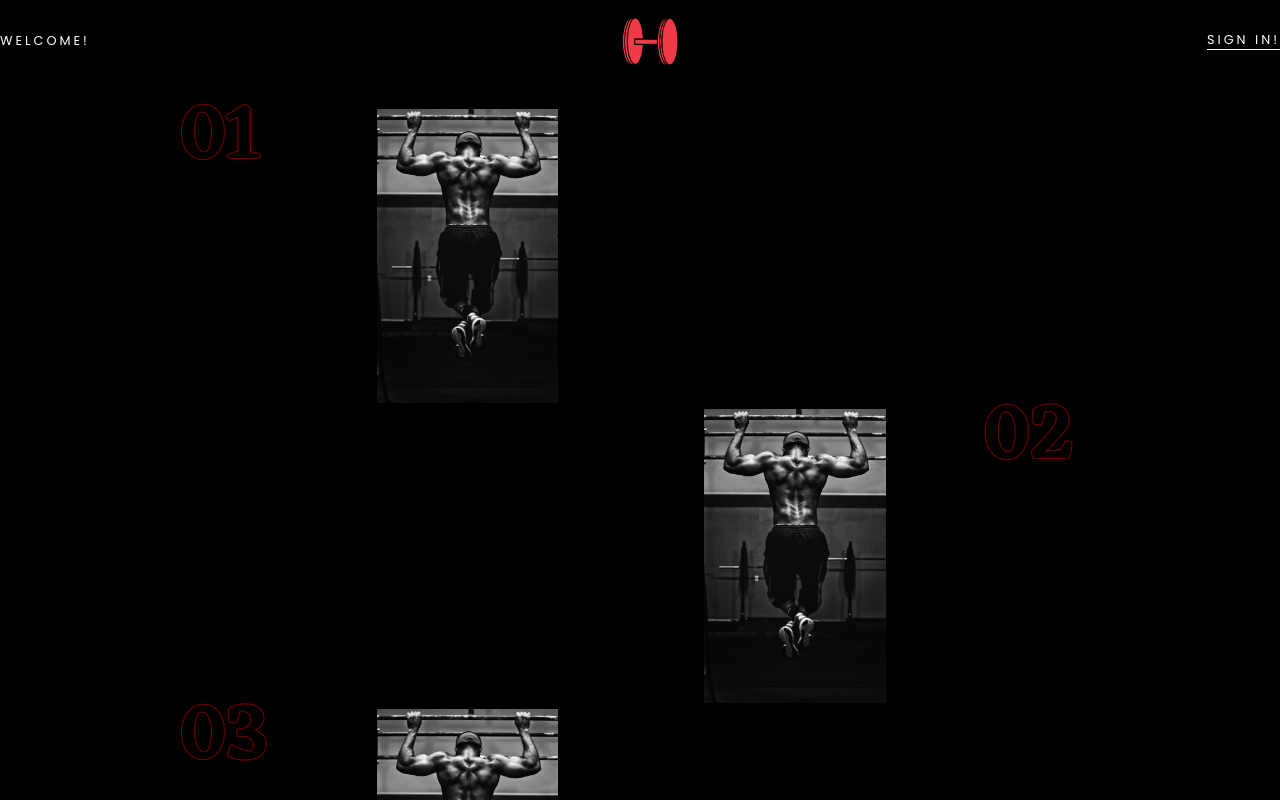
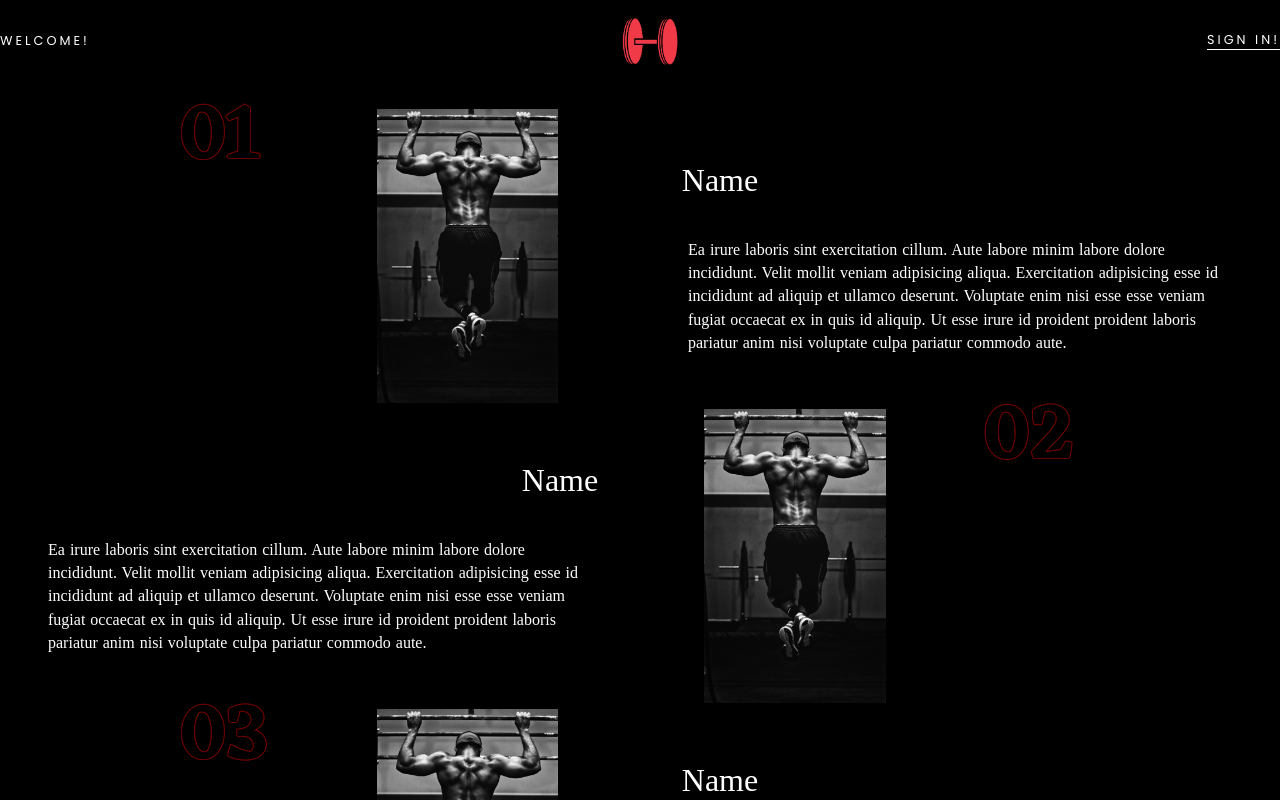
Before and after one commit to ChrisCodeCole/temp-dotnet-cra, a React (Create React App) app: page /connections in a window 1280 px wide. Built offline with nearby package versions, Linux system fonts and the light colour scheme; a web font is replaced by a local one.

Commit message:
add color attribute to Description component in Connections.js

```diff
--- a/src/containers/About/About.js
+++ b/src/containers/About/About.js
@@ -1,5 +1,5 @@
 import React from 'react';
-import classes from './About1.module.css';
+import classes from './About.module.css';
 import NavBar from '../../components/Navbar/NavBar';
 import Header from '../../components/Header/Header';
 import Image from '../../components/Image/Image';
@@ -14,7 +14,12 @@ const About = () => {
 					className='headerImage'
 					style={{ gridArea: 'headerImage' }}
 				>
-					<Header headerText='About' style={{ gridArea: 'header' }} />
+					<Header
+						headerText='About'
+						style={{
+							gridArea: 'header',
+						}}
+					/>
 					<Image style={{ gridArea: 'image' }} />
 				</div>
 				<div className='textInfo' style={{ gridArea: 'textInfo' }}>
--- a/src/containers/About/About.module.css
+++ b/src/containers/About/About.module.css
@@ -4,7 +4,7 @@
 	height: 100vh;
 }
 
-.about1Content {
+/* .about1Content {
 	display: grid;
 	grid-template-columns: repeat(2, 50%);
 	grid-template-rows: auto;
@@ -29,4 +29,4 @@
 		'name . . .'
 		'text text text text'
 		'. . . .';
-}
+} */
--- a/src/containers/Connections/Connections.js
+++ b/src/containers/Connections/Connections.js
@@ -53,6 +53,7 @@ class Connections extends Component {
 								display: 'flex',
 								justifyContent: 'center',
 								alignItems: 'center',
+								color: 'white',
 							}}
 						/>
 						<Description
@@ -62,6 +63,7 @@ class Connections extends Component {
 								display: 'flex',
 								justifyContent: 'center',
 								alignItems: 'center',
+								color: 'white',
 							}}
 						/>
 					</div>
@@ -108,6 +110,7 @@ class Connections extends Component {
 								display: 'flex',
 								justifyContent: 'center',
 								alignItems: 'center',
+								color: 'white',
 							}}
 						/>
 						<Description
@@ -117,6 +120,7 @@ class Connections extends Component {
 								display: 'flex',
 								justifyContent: 'center',
 								alignItems: 'center',
+								color: 'white',
 							}}
 						/>
 					</div>
@@ -163,6 +167,7 @@ class Connections extends Component {
 								display: 'flex',
 								justifyContent: 'center',
 								alignItems: 'center',
+								color: 'white',
 							}}
 						/>
 						<Description
@@ -172,6 +177,7 @@ class Connections extends Component {
 								display: 'flex',
 								justifyContent: 'center',
 								alignItems: 'center',
+								color: 'white',
 							}}
 						/>
 					</div>
--- a/src/routes/routes.js
+++ b/src/routes/routes.js
@@ -5,6 +5,7 @@ import Home from '../containers/Home/Home';
 import Landing from '../containers/Landing/Landing';
 import Login from '../containers/Login/Login';
 import Connections from '../containers/Connections/Connections';
+import About from '../containers/About/About';
 
 const Team = React.lazy(() => {
 	return import('../containers/Team/Team');
@@ -28,6 +29,7 @@ const routes = () => (
 		<Route exact path='/profile' component={Profile} />
 		<Route exact path='/' component={Landing} />
 		<Route exact path='/connections' component={Connections} />
+		<Route exact path='/about' conponent={About} />
 		{/* Since we do not have a 404 page right now - this solution works */}
 		<Redirect to='/' />
 	</Switch>
```
